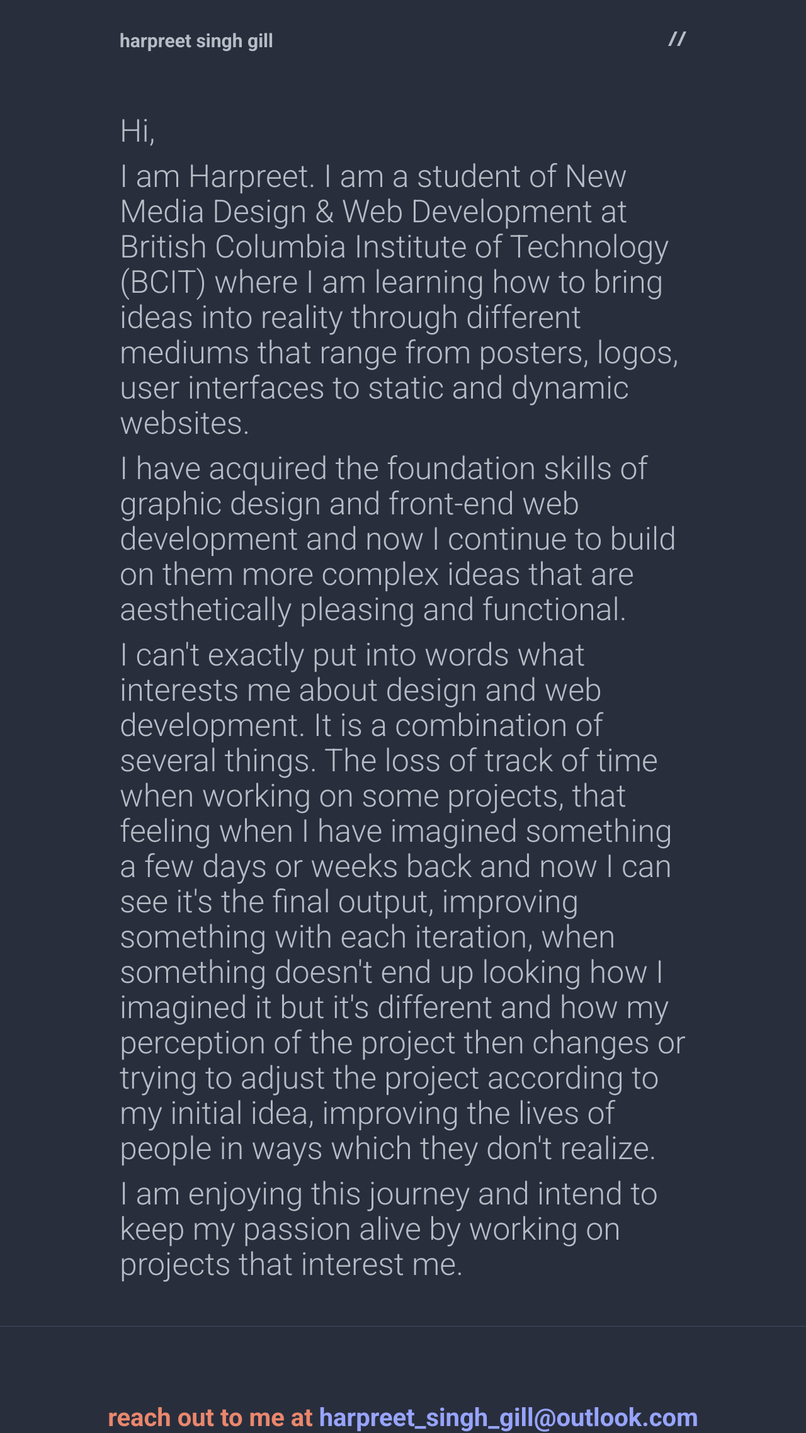
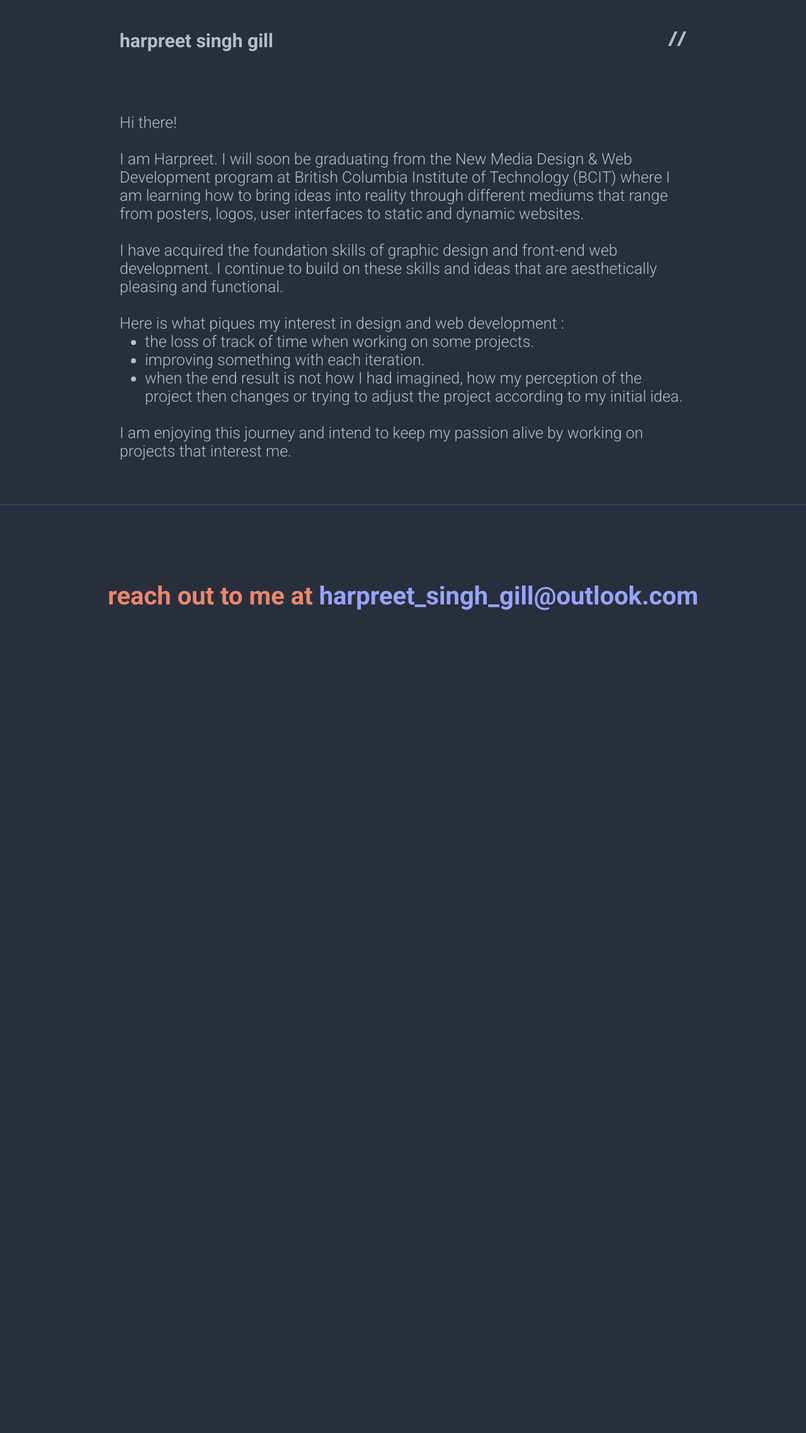
Before and after one commit to harpreetsgill/portfolio, a PHP site: page /about.html in a window 1280 px wide. Shown: the top 2276 px of the page at 63% size. After the commit the page ends 969 px from the top, so only its background shows below. Run offline with PHP 8.4, Linux system fonts and the light colour scheme.

Commit message:
Updated intro
- Changed intro text
- Reduces text size and and added a list

```diff
--- a/about.html
+++ b/about.html
@@ -148,15 +148,20 @@
 
 		<main>
 			<div id="about-text" class="gray-text">
-				<p>Hi,</p>
+				<p>Hi there!</p>
 				<br>
-				<p>I am Harpreet. I am a student of New Media Design & Web Development at British Columbia Institute of Technology (BCIT) where I am learning how to bring ideas into reality through different mediums that range from posters, logos, user interfaces to static and dynamic websites.</p>
+				<p>I am Harpreet. I will soon be graduating from the New Media Design & Web Development program at British Columbia Institute of Technology (BCIT) where I am learning how to bring ideas into reality through different mediums that range from posters, logos, user interfaces to static and dynamic websites.</p>
 				<br>
-				<p>I have acquired the foundation skills of graphic design and front-end web development and now I continue to build on them more complex ideas that are aesthetically pleasing and functional.</p>
+				<p>I have acquired the foundation skills of graphic design and front-end web development. I continue to build on these skills and ideas that are aesthetically pleasing and functional.</p>
 				<br>
-				<p>I can't exactly put into words what interests me about design and web development. It is a combination of several things. The loss of track of time when working on some projects, that feeling when I have imagined something a few days or weeks back and now I can see it's the final output, improving something with each iteration, when something doesn't end up looking how I imagined it but it's different and how my perception of the project then changes or trying to adjust the project according to my initial idea, improving the lives of people in ways which they don't realize.</p>
+				<p>Here is what piques my interest in design and web development :</p>
+				<ul>
+					<li>the loss of track of time when working on some projects. </li>
+					<li>improving something with each iteration. </li>
+					<li>when the end result is not how I had imagined, how my perception of the project then changes or trying to adjust the project according to my initial idea.</li>
+				</ul>
 				<br>
-				<p>I am enjoying this journey and intend to keep my passion alive by working on projects that interest me. </p>
+				<p>I am enjoying this journey and intend to keep my passion alive by working on projects that interest me.</p>
 			</div>
 		</main>
 
--- a/css/styles.css
+++ b/css/styles.css
@@ -354,11 +354,15 @@ p.proj-step-copy {
 
 
 /* About text */
-#about-text p {
-	font-size: 50px;
-	line-height: 56px;
+#about-text {
+	font-size: 25px;
+	line-height: 29px;
 }
 
+#about-text ul li {
+	list-style-type: disc;
+	margin-left: 40px;
+}
 
 /* Contact */
 .contact-page-mail {
```
